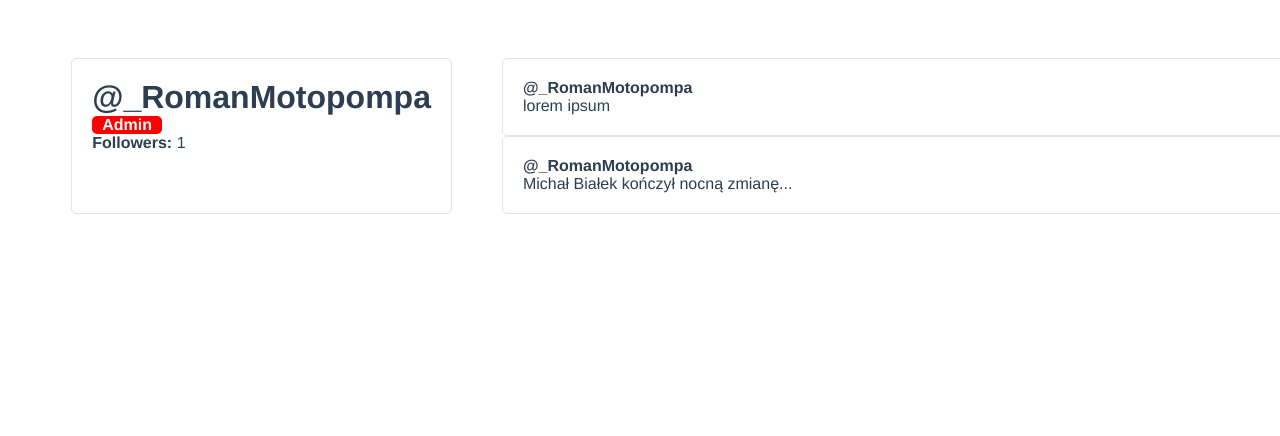
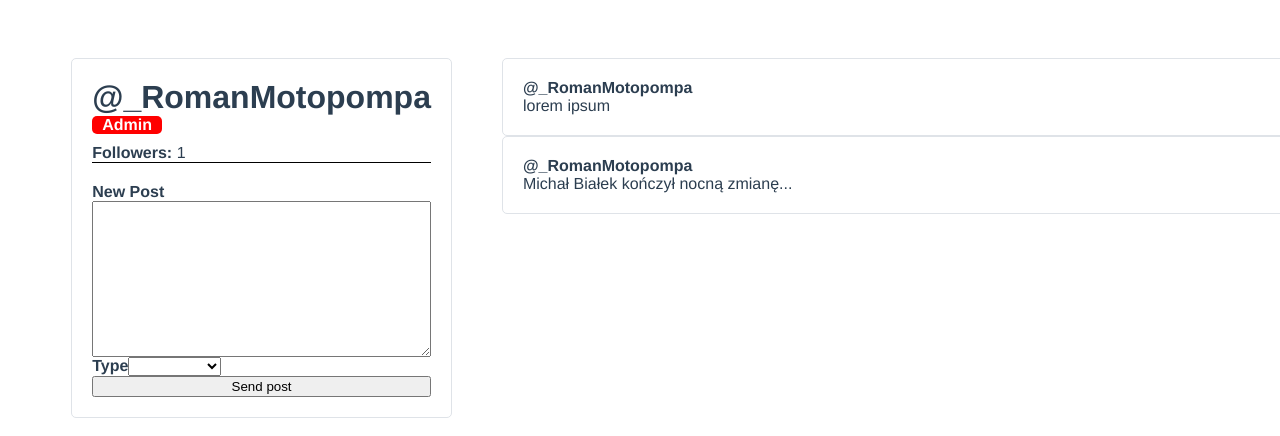
Before and after one commit to psswid/vue-twitter-clone, a Vue app: page / in a window 1280 px wide. Shown: the top 436 px of the page. Built offline with nearby package versions, Linux system fonts and the light colour scheme.

Commit message:
adding post to wall feature

```diff
--- a/src/components/UserProfile.vue
+++ b/src/components/UserProfile.vue
@@ -9,6 +9,22 @@
             <div class="user-profile__follower-count">
                 <strong>Followers: </strong> {{ followers }}
             </div>
+            <form action="" class="user-profile__create-post" @submit.prevent="createNewPost">
+              <label for="newPost"><strong>New Post</strong></label>
+              <textarea name="" id="newPost" cols="30" rows="10" v-model="newPostContent"></textarea>
+
+              <div class="user-profile__create-post-type">
+                <label for="newPostType"><strong>Type</strong></label>
+                <select name="" id="newPostType" v-model="selectedTPostType">
+                  <option :value="option.value" v-for="(option, index) in postTypes" :key="index">
+                    {{ option.name }}
+                  </option>
+                </select>
+              </div>
+              <button>
+                Send post
+              </button>
+            </form>
         </div>
         <div class="user-profile__posts-wrapper">
           <PostElement
@@ -34,6 +50,19 @@ export default {
   },
   data() {
     return {
+      newPostContent: '',
+      selectedPostType: 'instant',
+
+      postTypes: [
+        {
+          value: 'draft',
+          name: 'Draft'
+        },
+        {
+          value: 'instant',
+          name: 'Instant Post'
+        },
+      ],
       followers: 0,
       user: {
         id: 1,
@@ -80,6 +109,17 @@ export default {
        * i.e. for axios call to backend for add favorite count etc.
        */
       console.log(`Favorited post #${id}`);
+    },
+    createNewPost() {
+      if (this.newPostContent && this.selectedPostType !== 'draft') {
+
+        /** Some axios backend post call */
+        this.user.posts.unshift({
+          id: this.user.posts.length + 1,
+          content: this.newPostContent
+        })
+        this.newPostContent = '';
+      }
     }
   },
   mounted() {
@@ -113,9 +153,22 @@ export default {
   margin-right: auto;
   padding: 0 10px;
   font-weight: bold;
+  margin-bottom: 10px;
 }
 
 h1 {
     margin: 0;
 }
+
+.user-profile__create-wrapper {
+  display: grid;
+  grid-gap: 10px;
+}
+
+.user-profile__create-post {
+  border-top: 1px solid black;
+  padding-top: 20px;
+  display: flex;
+  flex-direction: column;
+}
 </style>
```
